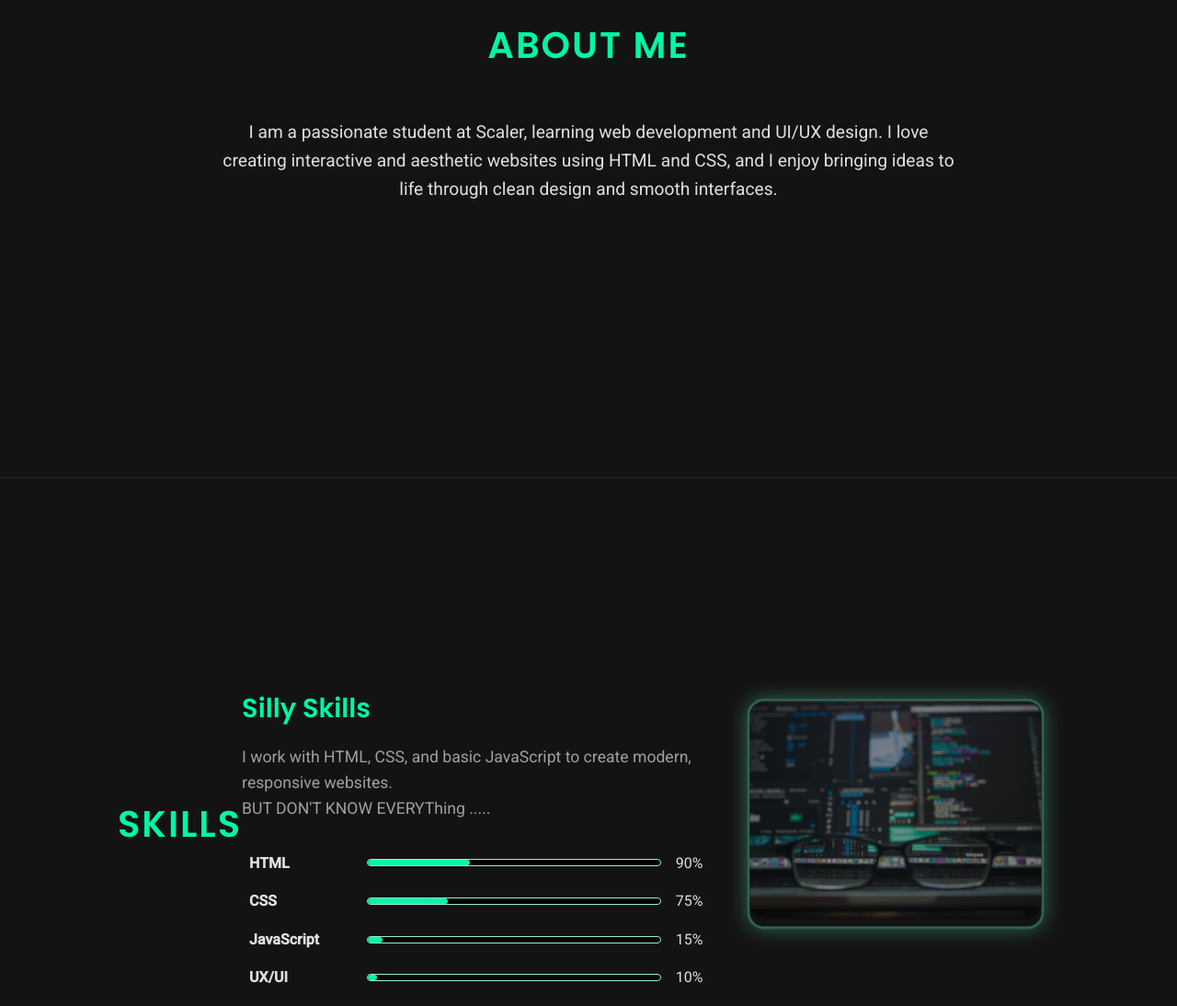
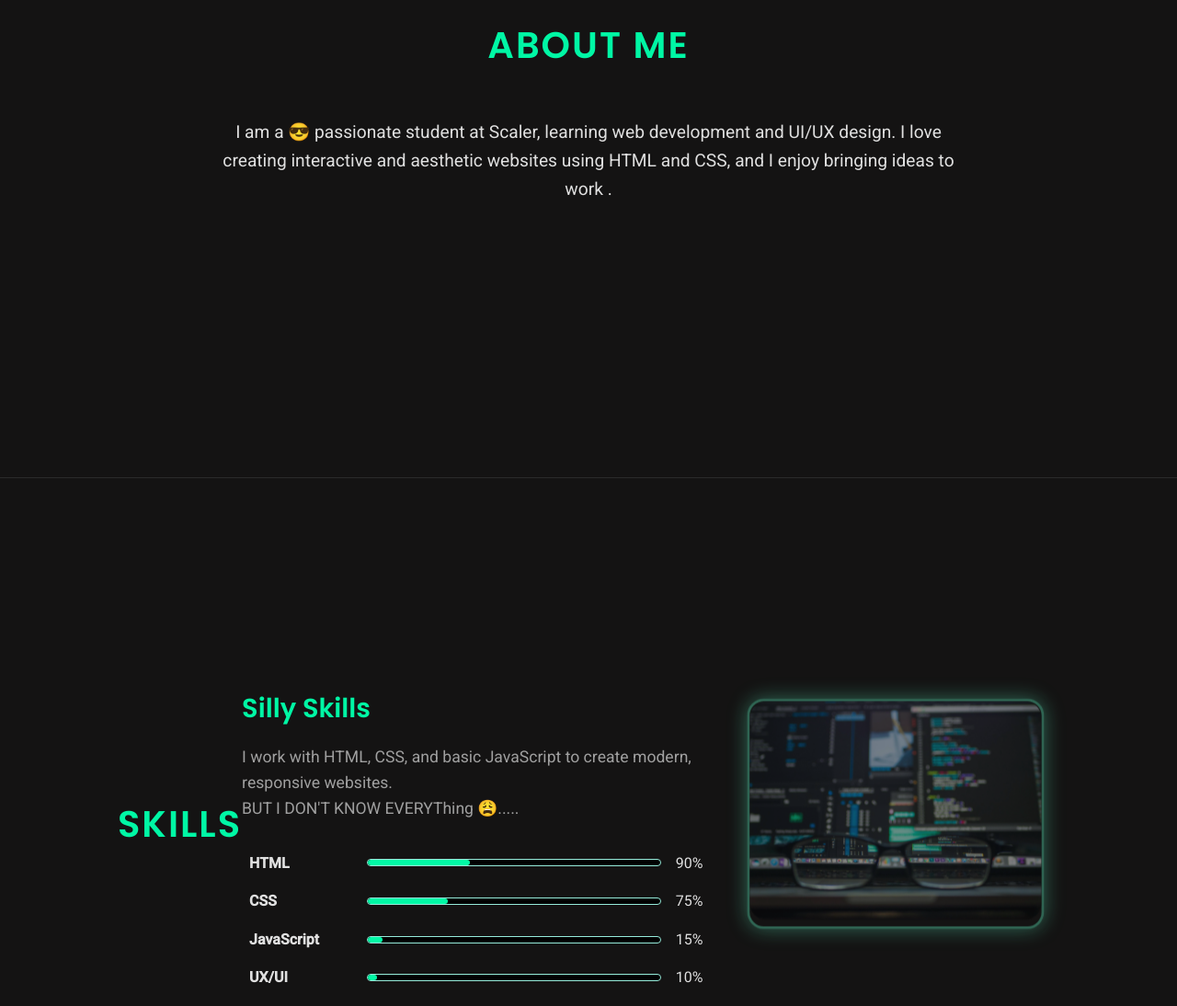
Before and after one commit to dushyanth-mcrps/Portfolio, a plain HTML site: page index.html in a window 1280 px wide. Shown: the part 1080-2174 px from the top of the page at 92% size. Drawn offline with nearby package versions, Linux system fonts and the light colour scheme.

Commit message:
Update index.html

```diff
--- a/index.html
+++ b/index.html
@@ -51,9 +51,9 @@
             <div class="section-container">
                 <h2 class="section-title">About Me</h2>
                 <p class="about-text">
-                    I am a passionate student at Scaler, learning web development and UI/UX design.
+                    I am a 😎 passionate student at Scaler, learning web development and UI/UX design.
                     I love creating interactive and aesthetic websites using HTML and CSS, and I enjoy
-                    bringing ideas to life through clean design and smooth interfaces.
+                    bringing ideas to work .
                 </p>
             </div>
         </section>
@@ -65,7 +65,7 @@
                 <div class="skills-content">
                     <h2 class="skills-subtitle">Silly Skills</h2>
                     <p class="skills-text">I work with HTML, CSS, and basic JavaScript to create modern, responsive
-                        websites.<br>BUT DON'T KNOW EVERYThing .....</p>
+                        websites.<br>BUT I DON'T KNOW EVERYThing 😩.....</p>
 
                     <div class="skills-data">
                         <div class="skills-names">
@@ -193,4 +193,5 @@
 
 </body>
 
+
 </html>
```
